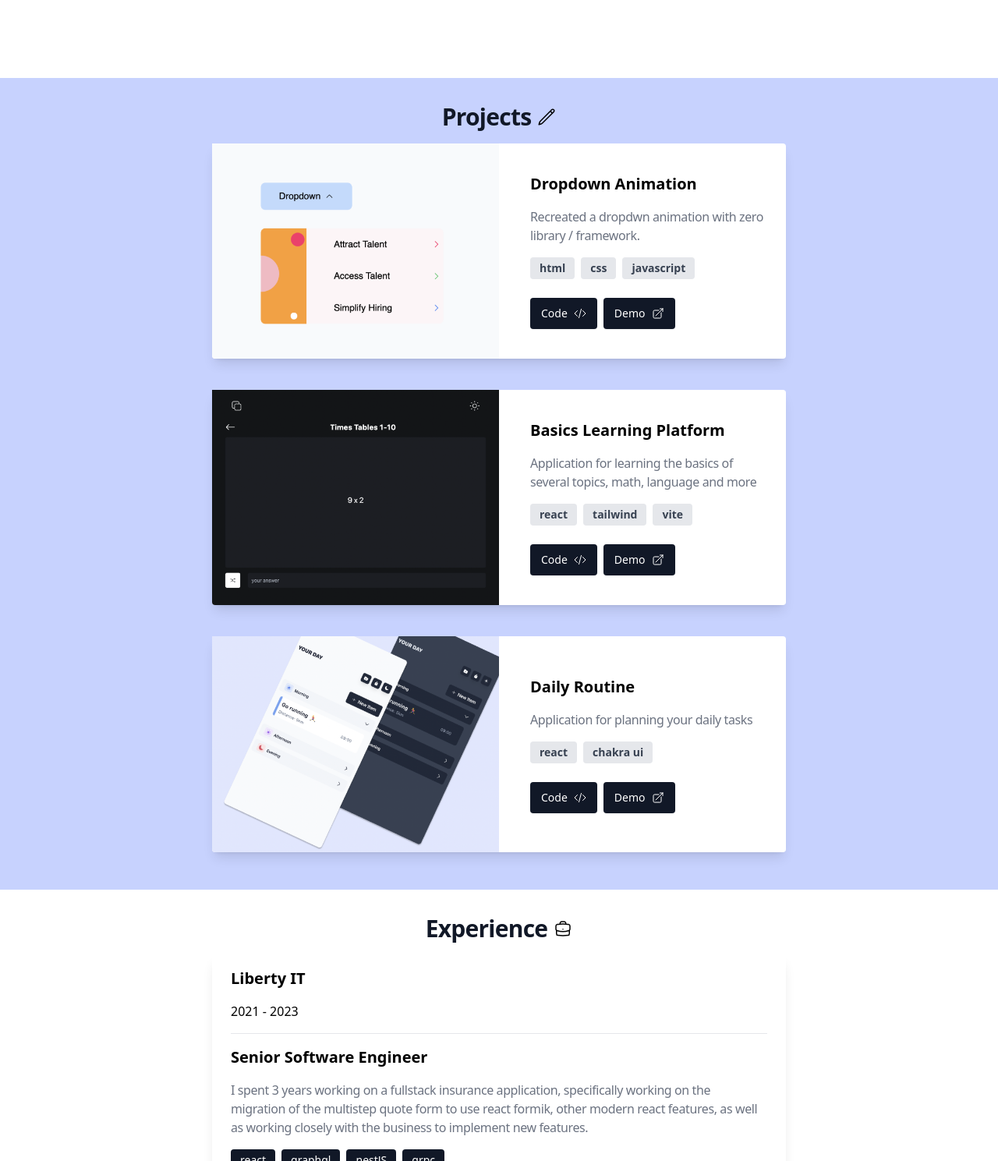
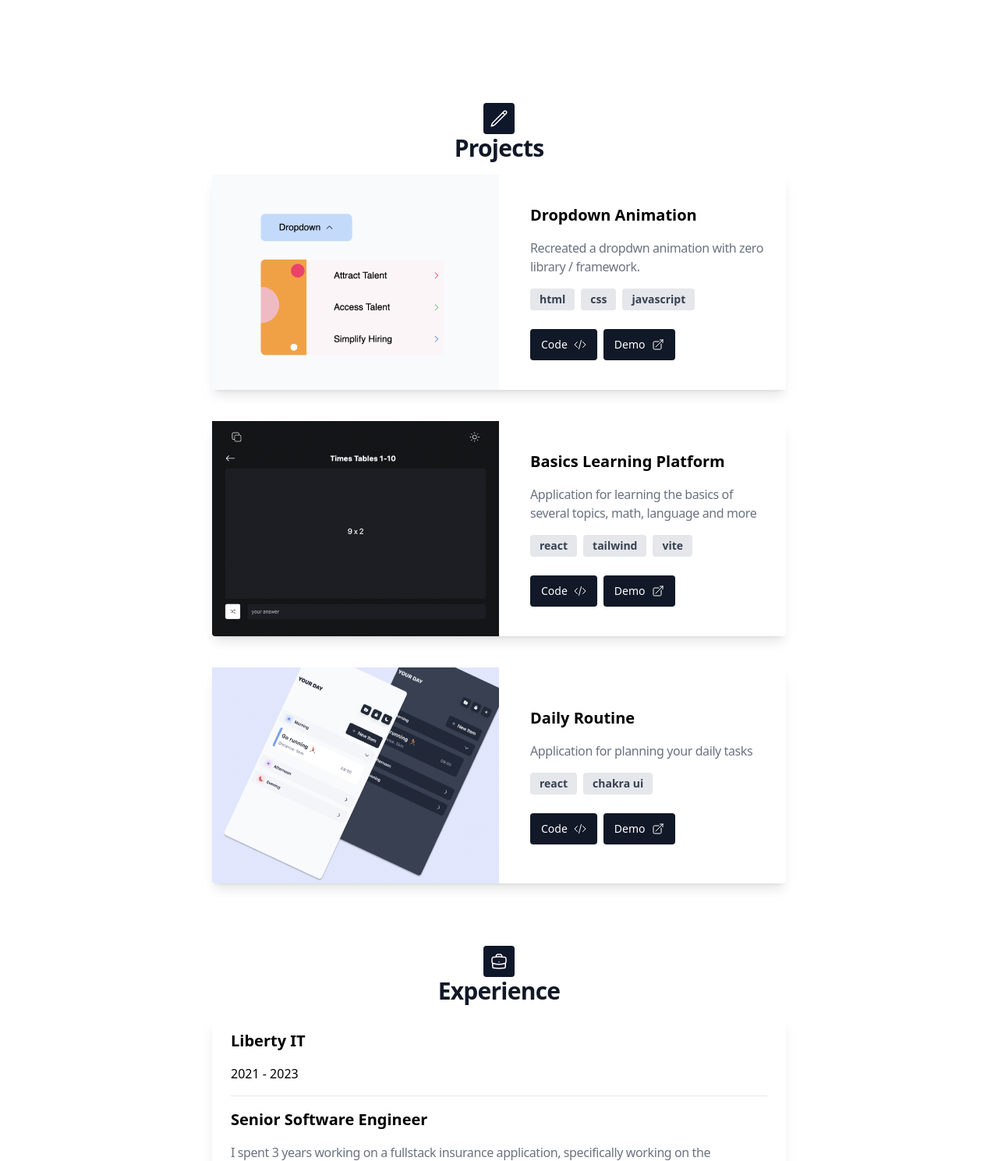
Before and after one commit to DaraghColl/daragh-coll-website, an Astro site: page / in a window 1280 px wide. Shown: the part 700-2189 px from the top of the page at 78% size. Built offline with nearby package versions, Linux system fonts and the light colour scheme; Astro itself is replaced by a stand-in of ours.

Commit message:
feat: section headings and animation

```diff
--- a/src/pages/index.astro
+++ b/src/pages/index.astro
@@ -12,23 +12,28 @@ const workExperience = await getCollection('workExperience');
 <Layout title="Welcome to Astro.">
 	<main>
 		<Landing />
-		<section id="section__projects" class="bg-indigo-200 py-8">
+		<section id="section__projects" class="py-8">
 			<div class="flex items-center justify-center gap-2">
-				<h4 class="text-center text-3xl font-semibold tracking-tight text-gray-900">Projects</h4>
+				<div class="flex flex-col">
+					<div class="self-center rounded bg-slate-900 p-2">
 						<svg
 							xmlns="http://www.w3.org/2000/svg"
 							fill="none"
 							viewBox="0 0 24 24"
 							stroke-width="1.5"
-					stroke="currentColor"
-					class="h-6 w-6"
+							stroke="white"
+							class="section-heading-icon h-6 w-6"
 						>
 							<path
+								class="section-heading-icon-path"
 								stroke-linecap="round"
 								stroke-linejoin="round"
 								d="M16.862 4.487l1.687-1.688a1.875 1.875 0 112.652 2.652L6.832 19.82a4.5 4.5 0 01-1.897 1.13l-2.685.8.8-2.685a4.5 4.5 0 011.13-1.897L16.863 4.487zm0 0L19.5 7.125"
 							></path>
 						</svg>
+					</div>
+					<h4 class="text-center text-3xl font-semibold tracking-tight text-gray-900">Projects</h4>
+				</div>
 			</div>
 			<div class="container-sm grid grid-cols-1 gap-10">
 				{
@@ -48,21 +53,28 @@ const workExperience = await getCollection('workExperience');
 
 		<section id="section__experience" class="py-8">
 			<div class="flex items-center justify-center gap-2">
-				<h4 class="text-center text-3xl font-semibold tracking-tight text-gray-900">Experience</h4>
+				<div class="flex flex-col">
+					<div class="self-center rounded bg-slate-900 p-2">
 						<svg
 							xmlns="http://www.w3.org/2000/svg"
 							fill="none"
 							viewBox="0 0 24 24"
 							stroke-width="1.5"
-					stroke="currentColor"
-					class="h-6 w-6"
+							stroke="white"
+							class="section-heading-icon h-6 w-6"
 						>
 							<path
+								class="section-heading-icon-path"
 								stroke-linecap="round"
 								stroke-linejoin="round"
 								d="M20.25 14.15v4.25c0 1.094-.787 2.036-1.872 2.18-2.087.277-4.216.42-6.378.42s-4.291-.143-6.378-.42c-1.085-.144-1.872-1.086-1.872-2.18v-4.25m16.5 0a2.18 2.18 0 00.75-1.661V8.706c0-1.081-.768-2.015-1.837-2.175a48.114 48.114 0 00-3.413-.387m4.5 8.006c-.194.165-.42.295-.673.38A23.978 23.978 0 0112 15.75c-2.648 0-5.195-.429-7.577-1.22a2.016 2.016 0 01-.673-.38m0 0A2.18 2.18 0 013 12.489V8.706c0-1.081.768-2.015 1.837-2.175a48.111 48.111 0 013.413-.387m7.5 0V5.25A2.25 2.25 0 0013.5 3h-3a2.25 2.25 0 00-2.25 2.25v.894m7.5 0a48.667 48.667 0 00-7.5 0M12 12.75h.008v.008H12v-.008z"
 							></path>
 						</svg>
+					</div>
+					<h4 class="text-center text-3xl font-semibold tracking-tight text-gray-900">
+						Experience
+					</h4>
+				</div>
 			</div>
 			<div class="container-sm grid grid-cols-1 gap-10">
 				{
@@ -108,4 +120,27 @@ const workExperience = await getCollection('workExperience');
 			{ duration: 0.5, easing: ['ease-in'] }
 		);
 	});
+
+	inView('.section-heading-icon', ({ target }) => {
+		setTimeout(() => {
+			target.classList.add('icon-path-animation');
+		}, 500);
+	});
 </script>
+
+<style>
+	.section-heading-icon {
+		stroke-dasharray: 450;
+		stroke-dashoffset: 450;
+	}
+
+	.icon-path-animation {
+		animation: draw 5s linear forwards;
+	}
+
+	@keyframes draw {
+		to {
+			stroke-dashoffset: 0;
+		}
+	}
+</style>
```
Lines whose indentation alone changed are shown as unchanged.
